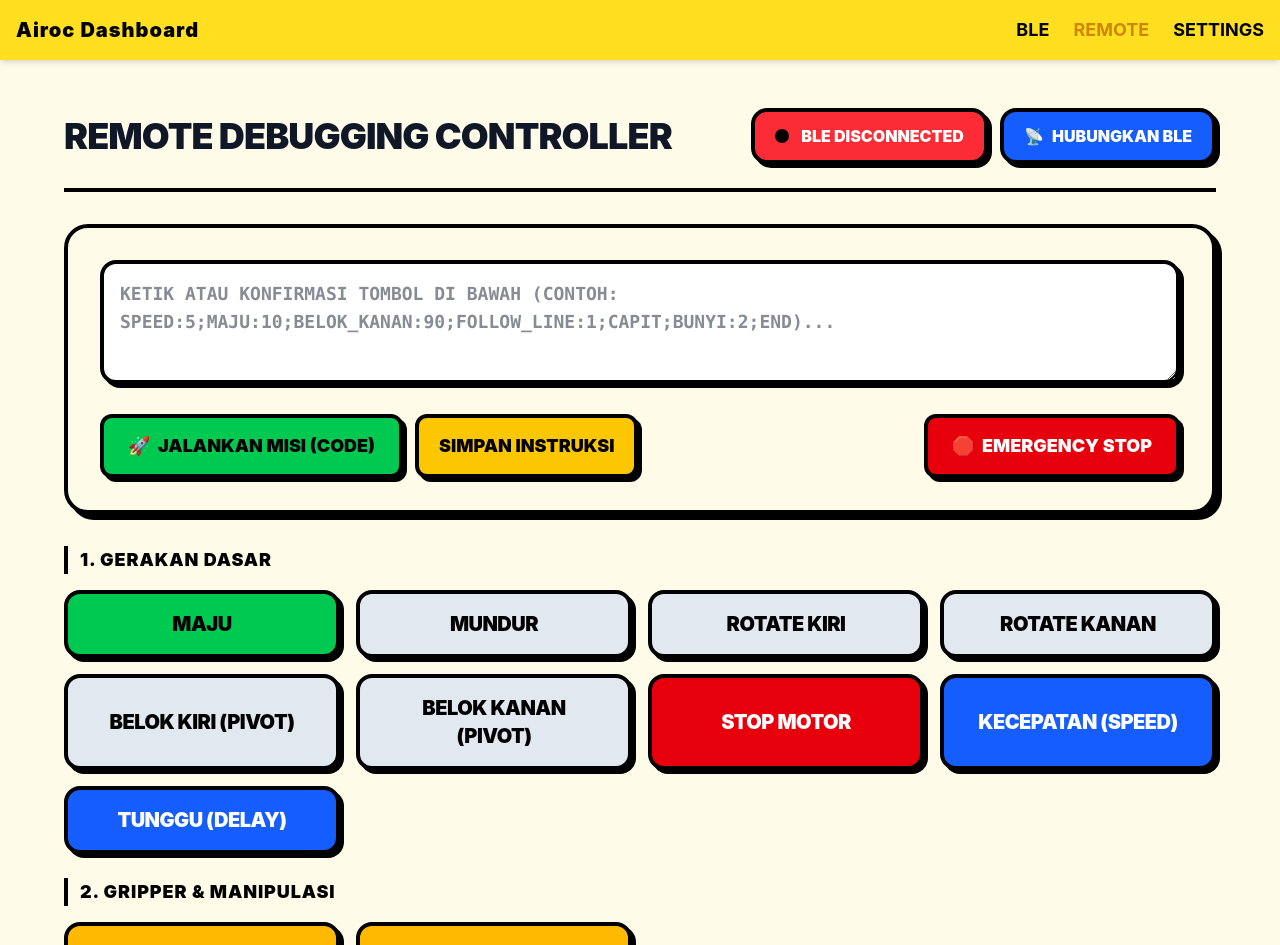
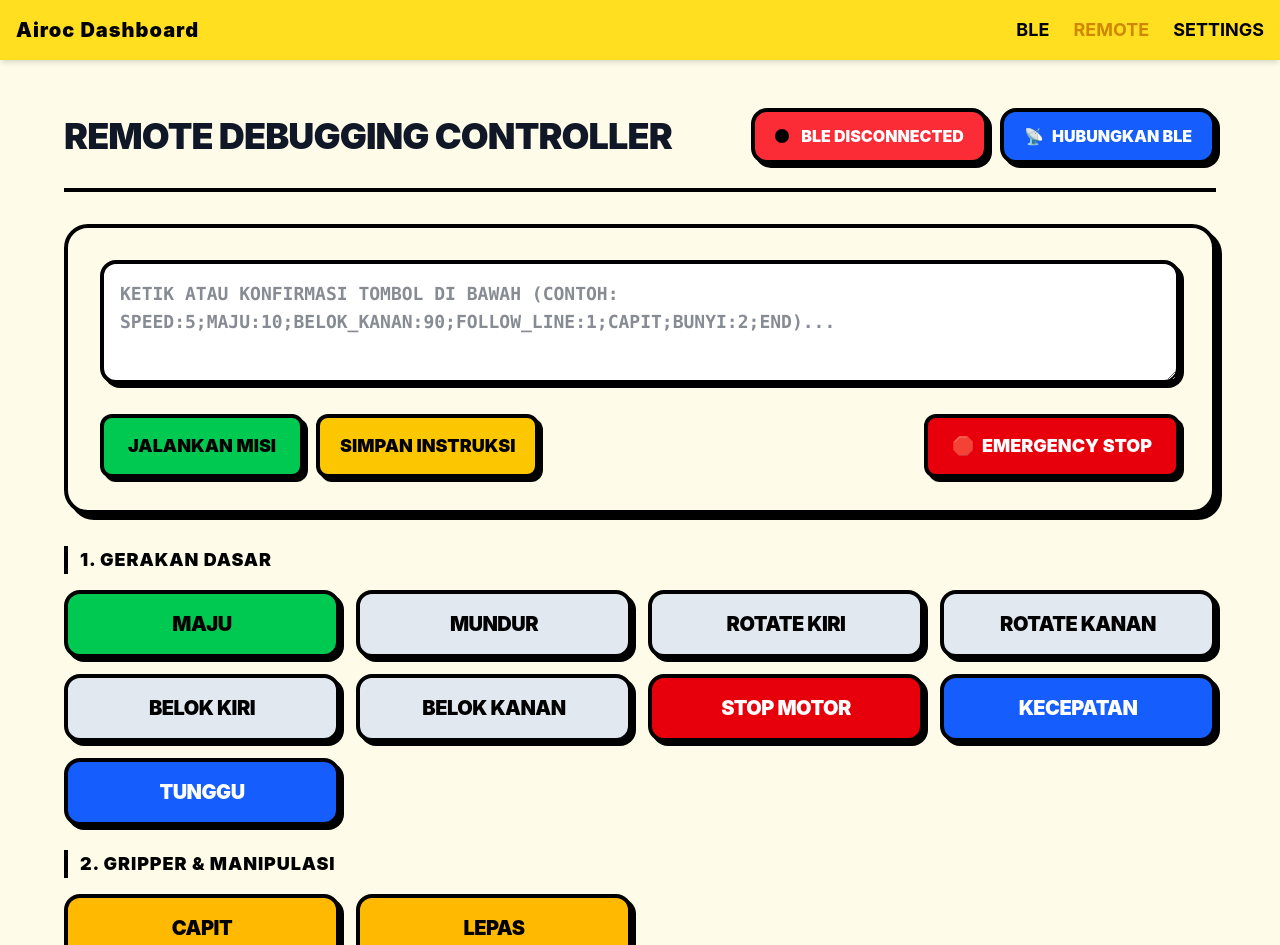
Before and after one commit to aliefibnu/airoc-dashboard, a Vue app: page /remote in a window 1280 px wide. Shown: the top 945 px of the page. Built offline with nearby package versions, Linux system fonts and the light colour scheme.

Commit message:
refactor: simplify instruction labels and improve batch parsing logic

```diff
--- a/src/data/instruction-aliases.js
+++ b/src/data/instruction-aliases.js
@@ -118,7 +118,7 @@ export const INSTRUCTION_ALIASES = [
   {
     name: "BELOK_KIRI",
     alias: "BELOK_KIRI",
-    label: "BELOK KIRI (PIVOT)",
+    label: "BELOK KIRI",
     description: "Belok Kiri Poros Ban Kiri",
     category: "1. GERAKAN DASAR",
     categoryId: "gerakan",
@@ -145,7 +145,7 @@ export const INSTRUCTION_ALIASES = [
   {
     name: "BELOK_KANAN",
     alias: "BELOK_KANAN",
-    label: "BELOK KANAN (PIVOT)",
+    label: "BELOK KANAN",
     description: "Belok Kanan Poros Ban Kanan",
     category: "1. GERAKAN DASAR",
     categoryId: "gerakan",
@@ -182,7 +182,7 @@ export const INSTRUCTION_ALIASES = [
   {
     name: "SPEED",
     alias: "SPEED",
-    label: "KECEPATAN (SPEED)",
+    label: "KECEPATAN",
     description: "Mengatur Kecepatan Global Motor Stepper",
     category: "1. GERAKAN DASAR",
     categoryId: "gerakan",
@@ -202,7 +202,7 @@ export const INSTRUCTION_ALIASES = [
   {
     name: "TUNGGU",
     alias: "TUNGGU",
-    label: "TUNGGU (DELAY)",
+    label: "TUNGGU",
     description: "Menunda Eksekusi Berikutnya",
     category: "1. GERAKAN DASAR",
     categoryId: "gerakan",
@@ -221,7 +221,7 @@ export const INSTRUCTION_ALIASES = [
   {
     name: "CAPIT",
     alias: "CAPIT",
-    label: "CAPIT (TUTUP)",
+    label: "CAPIT",
     description: "Menutup Servo Gripper Untuk Mencapit Objek",
     category: "2. GRIPPER & MANIPULASI",
     categoryId: "gripper",
@@ -231,7 +231,7 @@ export const INSTRUCTION_ALIASES = [
   {
     name: "LEPAS",
     alias: "LEPAS",
-    label: "LEPAS (BUKA)",
+    label: "LEPAS",
     description: "Membuka Servo Gripper Untuk Melepaskan Objek",
     category: "2. GRIPPER & MANIPULASI",
     categoryId: "gripper",
--- a/src/views/Remote.vue
+++ b/src/views/Remote.vue
@@ -96,8 +96,7 @@
             @click="runProdMission"
             class="bg-green-500 text-black font-black uppercase text-base md:text-lg py-3.5 px-6 rounded-xl border-4 border-black shadow-[4px_4px_0px_0px_rgba(0,0,0,1)] hover:bg-green-400 active:translate-y-1 active:shadow-none transition-all cursor-pointer flex items-center gap-2"
           >
-            <span>🚀</span>
-            <h3>JALANKAN MISI (CODE)</h3>
+            <h3>JALANKAN MISI</h3>
           </button>
 
           <button
@@ -259,14 +258,23 @@ function parseInstructionBatches(rawStr, batchSize = 12) {
   const tokens = cleaned
     .split(";")
     .map((t) => t.trim())
-    .filter((t) => t.length > 0 && t.toUpperCase() !== "CODE" && t.toUpperCase() !== "PROD");
+    .filter(
+      (t) =>
+        t.length > 0 &&
+        t.toUpperCase() !== "CODE" &&
+        t.toUpperCase() !== "PROD",
+    );
 
   if (tokens.length === 0) return [];
 
   const batches = [];
   for (let i = 0; i < tokens.length; i += batchSize) {
     const chunk = tokens.slice(i, i + batchSize);
-    if (!chunk.some((c) => c.toUpperCase() === "END" || c.toUpperCase() === "STOP")) {
+    if (
+      !chunk.some(
+        (c) => c.toUpperCase() === "END" || c.toUpperCase() === "STOP",
+      )
+    ) {
       chunk.push("END");
     }
     batches.push(`CODE;${chunk.join(";")}`);
@@ -301,9 +309,10 @@ async function runProdMission() {
         break;
       }
 
-      statusMessage.value = batches.length > 1
-        ? `Mengirim Batch ${i + 1}/${batches.length}...`
-        : "Mengirim instruksi misi...";
+      statusMessage.value =
+        batches.length > 1
+          ? `Mengirim Batch ${i + 1}/${batches.length}...`
+          : "Mengirim instruksi misi...";
 
       await sendRawBle(batches[i]);
 
@@ -314,9 +323,10 @@ async function runProdMission() {
     }
 
     if (!abortBatchExecution) {
-      statusMessage.value = batches.length > 1
-        ? `Semua ${batches.length} batch misi berhasil dikirim dan selesai!`
-        : "Instruksi misi berhasil dikirim ke robot!";
+      statusMessage.value =
+        batches.length > 1
+          ? `Semua ${batches.length} batch misi berhasil dikirim dan selesai!`
+          : "Instruksi misi berhasil dikirim ke robot!";
     }
   } catch (err) {
     statusMessage.value = `Gagal menjalankan misi: ${err.message || err}`;
```
